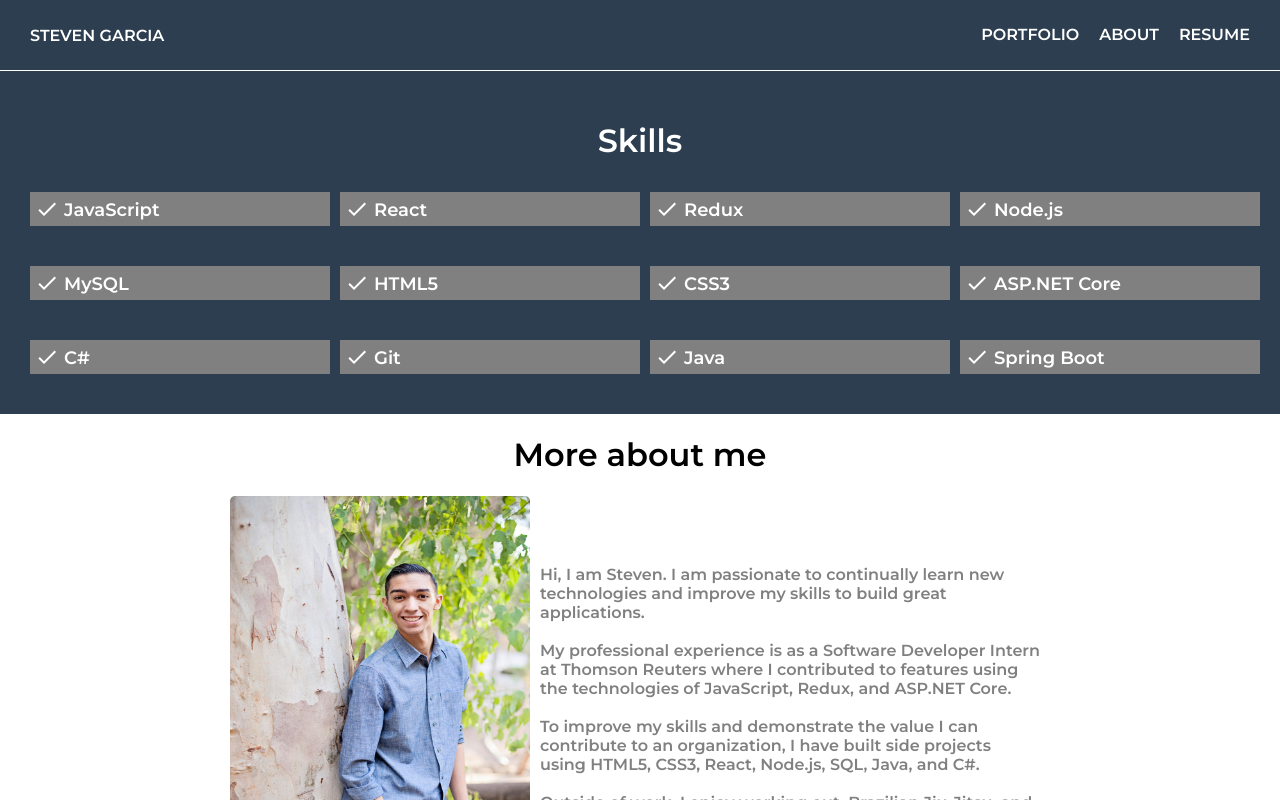
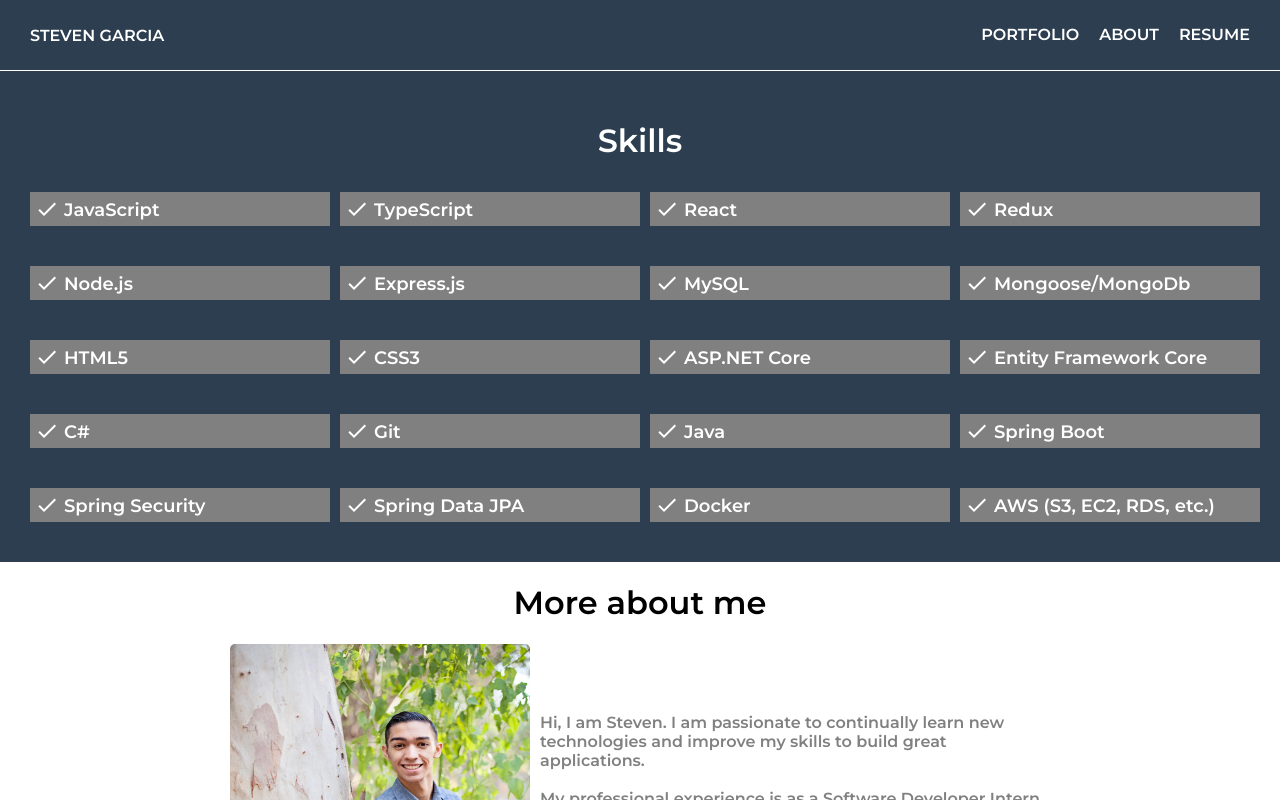
Before and after one commit to stevenGarciaDev/my-portfolio-website, a React (Create React App) app: page /about in a window 1280 px wide. Shown: the top 800 px of the page. Built offline with nearby package versions, Linux system fonts and the light colour scheme.

Commit message:
Add to skills section

```diff
--- a/src/data/skills.data.js
+++ b/src/data/skills.data.js
@@ -1,16 +1,24 @@
 const Skills = [
     'JavaScript',
+    'TypeScript',
     'React',
     'Redux',
     'Node.js',
+    'Express.js',
     'MySQL',
+    'Mongoose/MongoDb',
     'HTML5',
     'CSS3',
     'ASP.NET Core',
+    'Entity Framework Core',
     'C#',
     'Git',
     'Java',
-    'Spring Boot'
+    'Spring Boot',
+    'Spring Security',
+    'Spring Data JPA',
+    'Docker',
+    'AWS (S3, EC2, RDS, etc.)'
 ];
 
 export default Skills;
```
